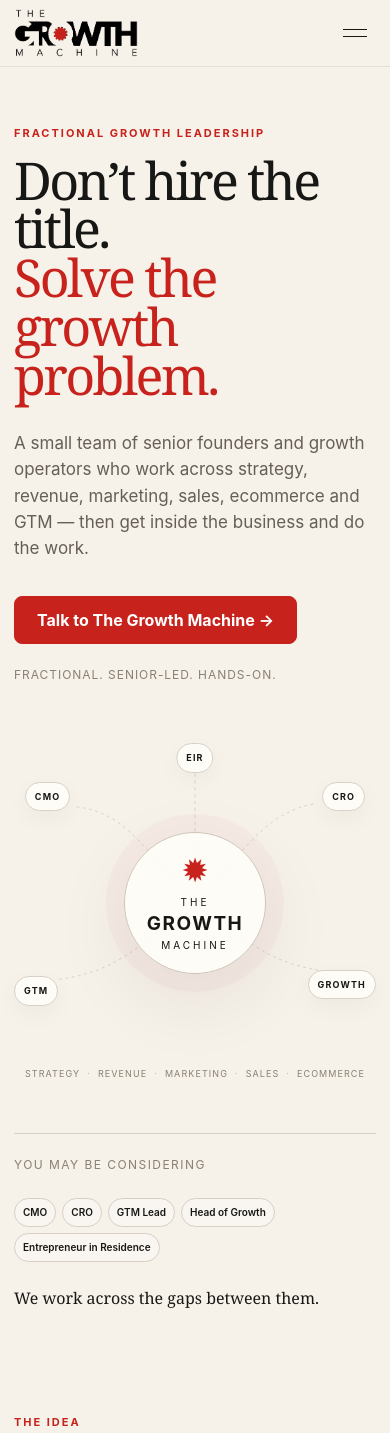
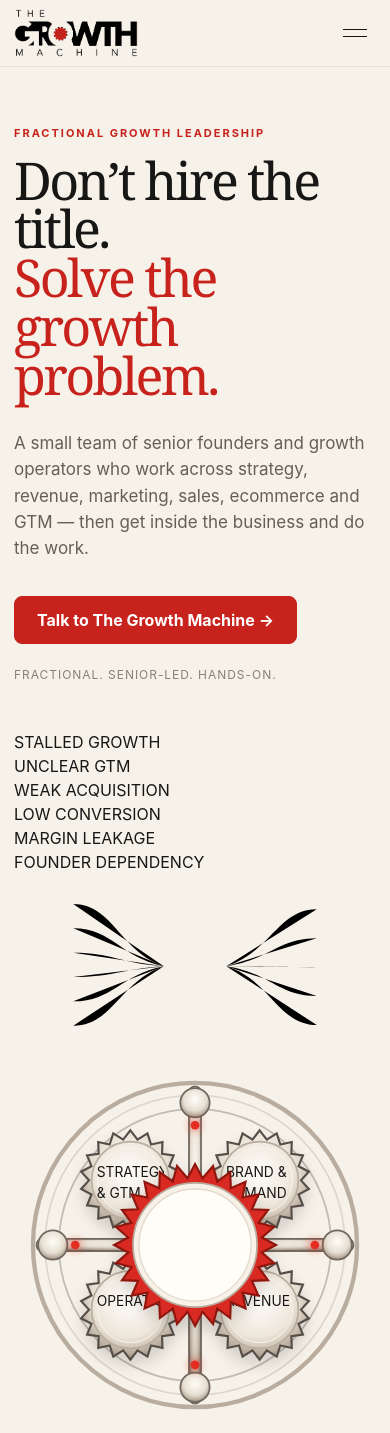
Before and after one commit to AndyPrice24/thegrowthmachine_v2, a Next.js app: page / in a window 390 px wide. Shown: the top 1433 px of the page. Built offline with nearby package versions, Linux system fonts and the light colour scheme.

Commit message:
Build animated Growth Machine hero with responsive desktop and mobile SVG

```diff
--- a/components/SystemBlueprint.jsx
+++ b/components/SystemBlueprint.jsx
@@ -1,27 +1,206 @@
-export default function SystemBlueprint(){
-  return <div className="v2-system" aria-label="The Growth Machine spans multiple executive growth functions">
-    <div className="v2-system-orbit" aria-hidden="true">
-      <span className="v2-role-chip cmo">CMO</span>
-      <span className="v2-role-chip cro">CRO</span>
-      <span className="v2-role-chip gtm">GTM</span>
-      <span className="v2-role-chip hog">GROWTH</span>
-      <span className="v2-role-chip eir">EIR</span>
-      <div className="v2-system-core">
-        <span className="v2-cog">✹</span>
-        <small>THE</small>
-        <strong>GROWTH</strong>
-        <small>MACHINE</small>
+'use client';
+
+import { useEffect, useMemo, useRef, useState } from 'react';
+
+const inputs = [
+  'STALLED GROWTH',
+  'UNCLEAR GTM',
+  'WEAK ACQUISITION',
+  'LOW CONVERSION',
+  'MARGIN LEAKAGE',
+  'FOUNDER DEPENDENCY'
+];
+
+const outputs = [
+  'MORE REVENUE',
+  'BETTER MARGINS',
+  'BETTER SYSTEMS',
+  'STRONGER TEAM',
+  'SCALABLE GROWTH'
+];
+
+const functions = [
+  { label: 'STRATEGY & GTM', x: 135, y: 135 },
+  { label: 'BRAND & DEMAND', x: 285, y: 135 },
+  { label: 'OPERATIONS', x: 135, y: 285 },
+  { label: 'REVENUE', x: 285, y: 285 }
+];
+
+function gearPoints(cx, cy, outerR, innerR, teeth) {
+  const pts = [];
+  for (let i = 0; i < teeth * 2; i++) {
+    const a = -Math.PI / 2 + (Math.PI * i) / teeth;
+    const r = i % 2 === 0 ? outerR : innerR;
+    pts.push(`${cx + Math.cos(a) * r},${cy + Math.sin(a) * r}`);
+  }
+  return pts.join(' ');
+}
+
+function MachineCore() {
+  const mainGear = useMemo(() => gearPoints(210, 210, 94, 78, 28), []);
+  const smallGear = useMemo(() => gearPoints(0, 0, 58, 48, 18), []);
+
+  return (
+    <div className="gm-machine-core">
+      <svg viewBox="0 0 420 420" className="gm-machine-svg" role="img" aria-label="The Growth Machine with four connected growth functions">
+        <defs>
+          <radialGradient id="gmMetal" cx="50%" cy="38%" r="68%">
+            <stop offset="0%" stopColor="#fffdf8" />
+            <stop offset="58%" stopColor="#e6ded2" />
+            <stop offset="82%" stopColor="#b7aa9b" />
+            <stop offset="100%" stopColor="#756d64" />
+          </radialGradient>
+          <radialGradient id="gmInner" cx="48%" cy="40%" r="65%">
+            <stop offset="0%" stopColor="#fffdfa" />
+            <stop offset="70%" stopColor="#eee6db" />
+            <stop offset="100%" stopColor="#c5b8a8" />
+          </radialGradient>
+          <filter id="gmSoftShadow" x="-30%" y="-30%" width="160%" height="160%">
+            <feDropShadow dx="0" dy="9" stdDeviation="8" floodOpacity=".14" />
+          </filter>
+          <filter id="gmRedGlow" x="-80%" y="-80%" width="260%" height="260%">
+            <feGaussianBlur stdDeviation="5" result="blur" />
+            <feMerge><feMergeNode in="blur"/><feMergeNode in="SourceGraphic"/></feMerge>
+          </filter>
+        </defs>
+
+        <circle cx="210" cy="210" r="188" fill="none" stroke="#b9ada0" strokeWidth="5" />
+        <circle cx="210" cy="210" r="174" fill="none" stroke="#ded6cc" strokeWidth="2" />
+        <circle cx="210" cy="210" r="158" fill="none" stroke="#827970" strokeWidth="2" opacity=".45" />
+
+        <g className="gm-shafts">
+          <rect x="203" y="26" width="14" height="368" rx="7" fill="url(#gmMetal)" stroke="#70675e" strokeWidth="2" />
+          <rect x="26" y="203" width="368" height="14" rx="7" fill="url(#gmMetal)" stroke="#70675e" strokeWidth="2" />
+          <circle cx="210" cy="45" r="17" fill="url(#gmMetal)" stroke="#70675e" strokeWidth="2" />
+          <circle cx="375" cy="210" r="17" fill="url(#gmMetal)" stroke="#70675e" strokeWidth="2" />
+          <circle cx="210" cy="375" r="17" fill="url(#gmMetal)" stroke="#70675e" strokeWidth="2" />
+          <circle cx="45" cy="210" r="17" fill="url(#gmMetal)" stroke="#70675e" strokeWidth="2" />
+        </g>
+
+        <g className="gm-small-gears" filter="url(#gmSoftShadow)">
+          {functions.map((fn, i) => (
+            <g className={`gm-small-gear gm-small-gear-${i}`} transform={`translate(${fn.x} ${fn.y})`} key={fn.label}>
+              <polygon points={smallGear} fill="url(#gmMetal)" stroke="#554e47" strokeWidth="2.5" />
+              <circle r="45" fill="url(#gmInner)" stroke="#b9ada0" strokeWidth="2" />
+              <circle r="38" fill="none" stroke="#f8f3eb" strokeWidth="1.2" opacity=".9" />
+              <foreignObject x="-39" y="-22" width="78" height="44">
+                <div xmlns="http://www.w3.org/1999/xhtml" className="gm-gear-label">{fn.label}</div>
+              </foreignObject>
+            </g>
+          ))}
+        </g>
+
+        <g className="gm-main-gear" filter="url(#gmSoftShadow)">
+          <polygon points={mainGear} fill="#d82b20" stroke="#8f160f" strokeWidth="2.5" />
+          <circle cx="210" cy="210" r="72" fill="#f7f1e8" stroke="#b7a99b" strokeWidth="2" />
+          <circle cx="210" cy="210" r="65" fill="#fffdf8" stroke="#e2d8cc" strokeWidth="1.5" />
+        </g>
+
+        <g className="gm-hub-glows" filter="url(#gmRedGlow)">
+          <circle cx="210" cy="71" r="5" fill="#e42d22" />
+          <circle cx="349" cy="210" r="5" fill="#e42d22" />
+          <circle cx="210" cy="349" r="5" fill="#e42d22" />
+          <circle cx="71" cy="210" r="5" fill="#e42d22" />
+        </g>
+      </svg>
+
+      <img src="/tgm-logo.png" alt="" aria-hidden="true" className="gm-core-logo" />
+
+      <div className="gm-process-label gm-process-diagnose">DIAGNOSE</div>
+      <div className="gm-process-label gm-process-design">DESIGN</div>
+      <div className="gm-process-label gm-process-execute">EXECUTE</div>
+      <div className="gm-process-label gm-process-embed">EMBED</div>
+    </div>
+  );
+}
+
+export default function SystemBlueprint() {
+  const ref = useRef(null);
+  const [active, setActive] = useState(false);
+
+  useEffect(() => {
+    const node = ref.current;
+    if (!node) return;
+
+    const reduce = window.matchMedia('(prefers-reduced-motion: reduce)').matches;
+    if (reduce) {
+      setActive(true);
+      return;
+    }
+
+    const observer = new IntersectionObserver(
+      ([entry]) => {
+        if (entry.isIntersecting) {
+          setActive(true);
+          observer.disconnect();
+        }
+      },
+      { threshold: 0.38 }
+    );
+
+    observer.observe(node);
+    return () => observer.disconnect();
+  }, []);
+
+  return (
+    <div ref={ref} className={`gm-hero-machine ${active ? 'is-active' : ''}`}>
+      <div className="gm-desktop" aria-label="Business challenges enter The Growth Machine and become stronger commercial outcomes">
+        <div className="gm-card-stack gm-input-stack">
+          {inputs.map((label, i) => (
+            <div className="gm-card gm-input-card" style={{ '--i': i }} key={label}>{label}</div>
+          ))}
+        </div>
+
+        <div className="gm-machine-stage">
+          <svg className="gm-pipes gm-pipes-desktop" viewBox="0 0 1100 560" preserveAspectRatio="none" aria-hidden="true">
+            {inputs.map((_, i) => {
+              const y = 91 + i * 74;
+              return <path key={`in-${i}`} className="gm-pipe gm-pipe-in" style={{ '--i': i }} d={`M180 ${y} C 300 ${y}, 322 ${280 + (i - 2.5) * 18}, 455 280`} />;
+            })}
+            {outputs.map((_, i) => {
+              const y = 107 + i * 88;
+              return <path key={`out-${i}`} className="gm-pipe gm-pipe-out" style={{ '--i': i }} d={`M645 280 C 778 ${280 + (i - 2) * 20}, 802 ${y}, 920 ${y}`} />;
+            })}
+          </svg>
+          <MachineCore />
+        </div>
+
+        <div className="gm-card-stack gm-output-stack">
+          {outputs.map((label, i) => (
+            <div className="gm-card gm-output-card" style={{ '--i': i }} key={label}>{label}</div>
+          ))}
+        </div>
       </div>
-      <svg className="v2-system-lines" viewBox="0 0 520 420" preserveAspectRatio="none">
-        <path d="M90 84 C160 90 190 145 232 180"/>
-        <path d="M430 80 C360 92 330 145 288 180"/>
-        <path d="M65 310 C155 300 190 255 230 230"/>
-        <path d="M455 300 C365 292 332 255 290 230"/>
-        <path d="M260 40 C260 95 260 130 260 162"/>
-      </svg>
+
+      <div className="gm-mobile" aria-label="Business challenges flow through The Growth Machine to stronger commercial outcomes">
+        <div className="gm-mobile-inputs">
+          {inputs.map((label, i) => (
+            <div className="gm-card gm-input-card" style={{ '--i': i }} key={label}>{label}</div>
+          ))}
+        </div>
+
+        <div className="gm-mobile-stage">
+          <svg className="gm-pipes gm-pipes-mobile-in" viewBox="0 0 600 220" preserveAspectRatio="none" aria-hidden="true">
+            {inputs.map((_, i) => {
+              const x = 50 + i * 100;
+              return <path key={`mi-${i}`} className="gm-pipe gm-pipe-in" style={{ '--i': i }} d={`M${x} 0 C ${x} 95, ${270 + (i - 2.5) * 17} 112, 300 220`} />;
+            })}
+          </svg>
+          <MachineCore />
+          <svg className="gm-pipes gm-pipes-mobile-out" viewBox="0 0 600 215" preserveAspectRatio="none" aria-hidden="true">
+            {outputs.map((_, i) => {
+              const x = 70 + i * 115;
+              return <path key={`mo-${i}`} className="gm-pipe gm-pipe-out" style={{ '--i': i }} d={`M300 0 C 300 98, ${x} 105, ${x} 215`} />;
+            })}
+          </svg>
+        </div>
+
+        <div className="gm-mobile-outputs">
+          {outputs.map((label, i) => (
+            <div className="gm-card gm-output-card" style={{ '--i': i }} key={label}>{label}</div>
+          ))}
+        </div>
+      </div>
     </div>
-    <div className="v2-system-caption">
-      <span>Strategy</span><i>·</i><span>Revenue</span><i>·</i><span>Marketing</span><i>·</i><span>Sales</span><i>·</i><span>Ecommerce</span>
-    </div>
-  </div>
+  );
 }
```
